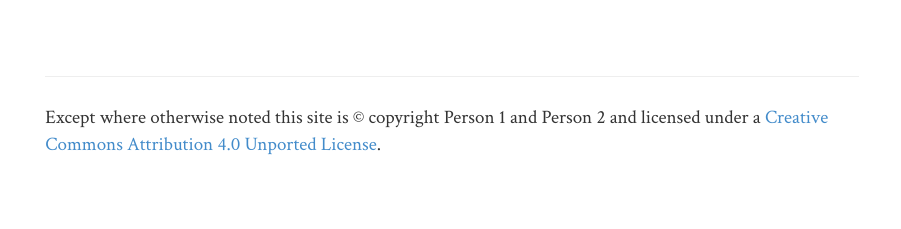
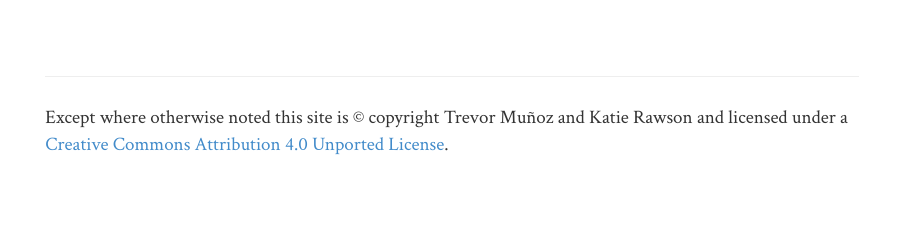
Before and after one commit to public-fare/menus-site, a Jekyll site: the page built from index.html, in a window 1280 px wide. Shown: the part 1627-1856 px from the top of the page, without its empty margins (188-1089 px from the left). Built offline with Jekyll 4.4.1, drawn with Linux system fonts in a browser that asks for light colours; nearby versions of some CDN libraries.

Commit message:
Put names into license statement

```diff
--- a/index.html
+++ b/index.html
@@ -63,5 +63,5 @@ layout: default
 
 <footer>
     <hr/>
-    <p>Except where otherwise noted this site is &#169; copyright Person 1 and Person 2 and licensed under a <a rel="license" href="http://creativecommons.org/licenses/by/4.0/">Creative Commons Attribution 4.0 Unported License</a>.</p>
+    <p>Except where otherwise noted this site is &#169; copyright Trevor Muñoz and Katie Rawson and licensed under a <a rel="license" href="http://creativecommons.org/licenses/by/4.0/">Creative Commons Attribution 4.0 Unported License</a>.</p>
 </footer>
```
